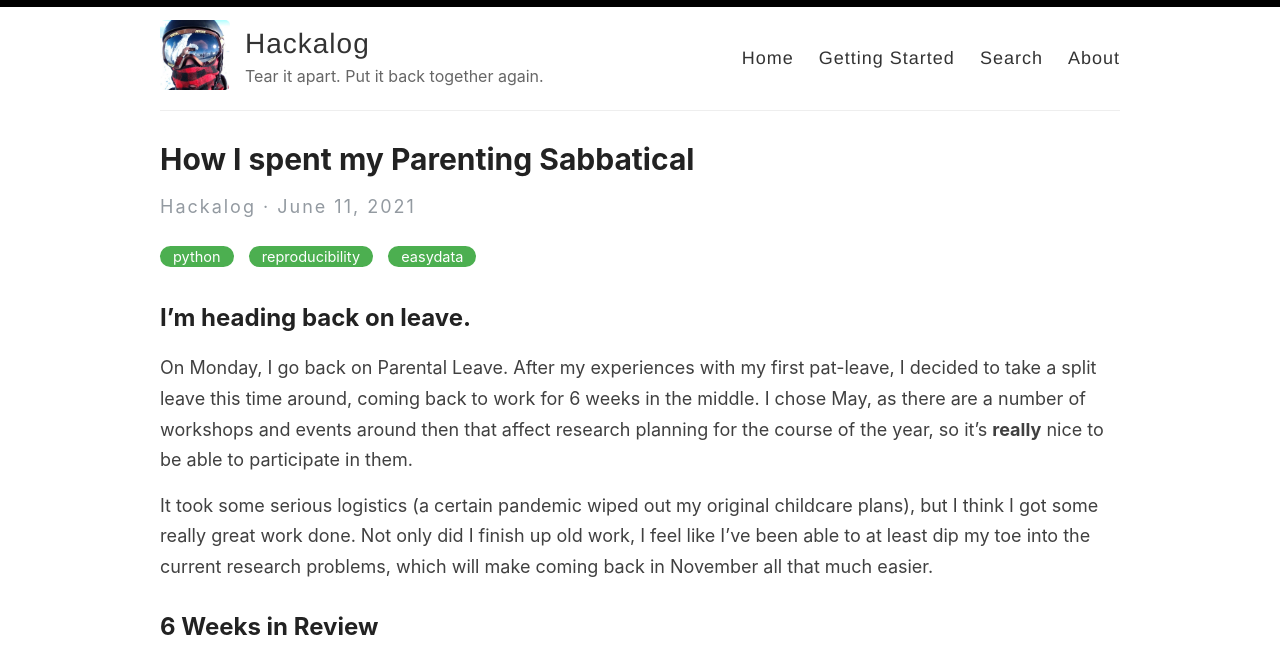
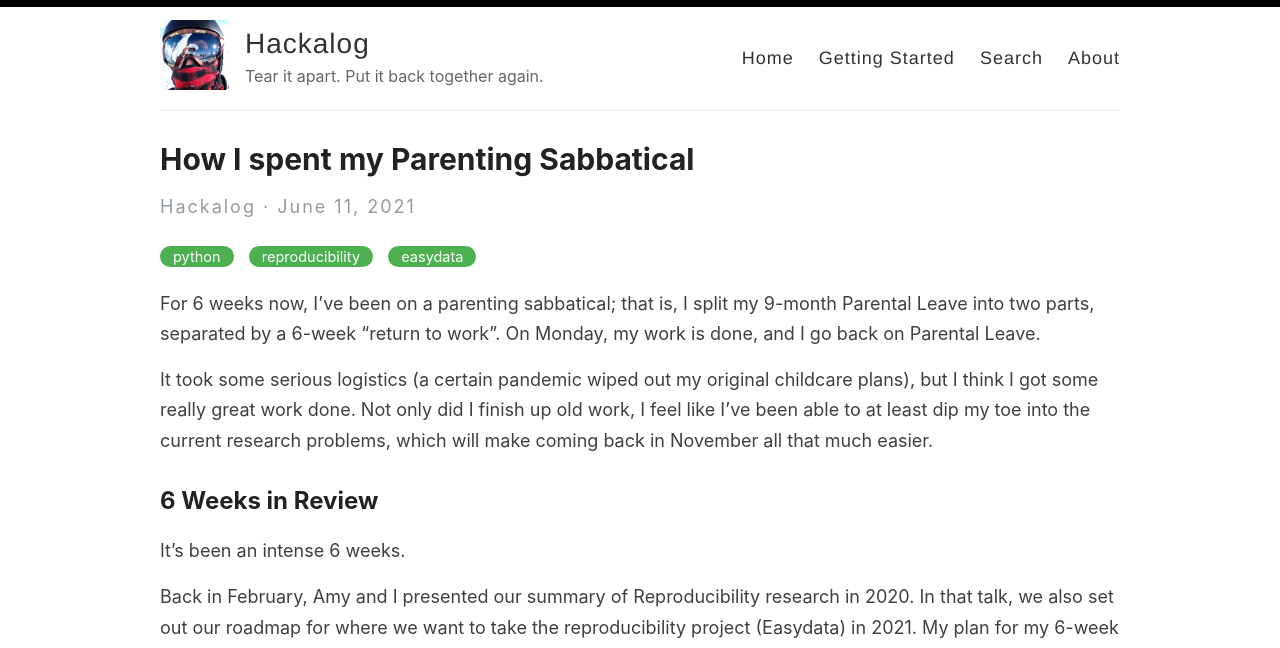
Before and after one commit to hackalog/hackalog.github.io, a Jekyll site: the page built from _posts/2021-06-11-parenting-sabbatical.md, in a window 1280 px wide and 1400 px high. Shown: the top 648 px of the window. Built offline with Jekyll 4.4.1, drawn with Linux system fonts in a browser that asks for light colours; some of the changed text lies outside the part shown.

Commit message:
minor tweaks to intro

```diff
--- a/_posts/2021-06-11-parenting-sabbatical.md
+++ b/_posts/2021-06-11-parenting-sabbatical.md
@@ -6,9 +6,7 @@ categories: [python, reproducibility, easydata]
 excerpt: A quick summary of my 6-week return-to-work.
 ---
 
-## I'm heading back on leave.
-
-On Monday, I go back on Parental Leave. After my experiences with my first pat-leave, I decided to take a split leave this time around, coming back to work for 6 weeks in the middle. I chose May, as there are a number of workshops and events around then that affect research planning for the course of the year, so it's **really** nice to be able to participate in them.
+For 6 weeks now, I've been on a parenting sabbatical; that is, I split my 9-month Parental Leave into two parts, separated by a 6-week "return to work". On Monday, my work is done, and I go back on Parental Leave.
 
 It took some serious logistics (a certain pandemic wiped out my original childcare plans), but I think I got some really great work done. Not only did I finish up old work, I feel like I've been able to at least dip my toe into the current research problems, which will make coming back in November all that much easier.
 
@@ -22,7 +20,7 @@ Back in February, Amy and I presented our summary of Reproducibility research in
 
 In the last 6 weeks, I focused heavily on implementing the "individual data scientist" improvements outlined in that talk. Particularly:
 * Improving the [Catalog] object: Implementing a more git-friendly catalog format
-* Implementing [Notebook-as-transformer]: i.e. the ability to use notebooks as nodes in the DatasetGraph. This allows an analyst to ceate a `Dataset` in a jupyter notebook (complete with all the storytelling that comes along with that format), and have that notebook be used automatically to regenerate the Dataset as part of the usual "Dataset.load()" dependency traversal mechanism (i.e. as a **transformer** in the DatasetGraph).
+* Implementing **notebook-as-transformer**: i.e. the ability to use notebooks as nodes in the `DatasetGraph`. This allows an analyst to ceate a `Dataset` in a jupyter notebook (complete with all the storytelling that comes along with that format), and have that notebook be used automatically to regenerate the Dataset as part of the usual `Dataset.load()` dependency traversal mechanism (i.e. as a **transformer** in the `DatasetGraph`).
 
 This has set up some good opportunities to use the improved framework both immediately, and in the upcoming months:
 
```
